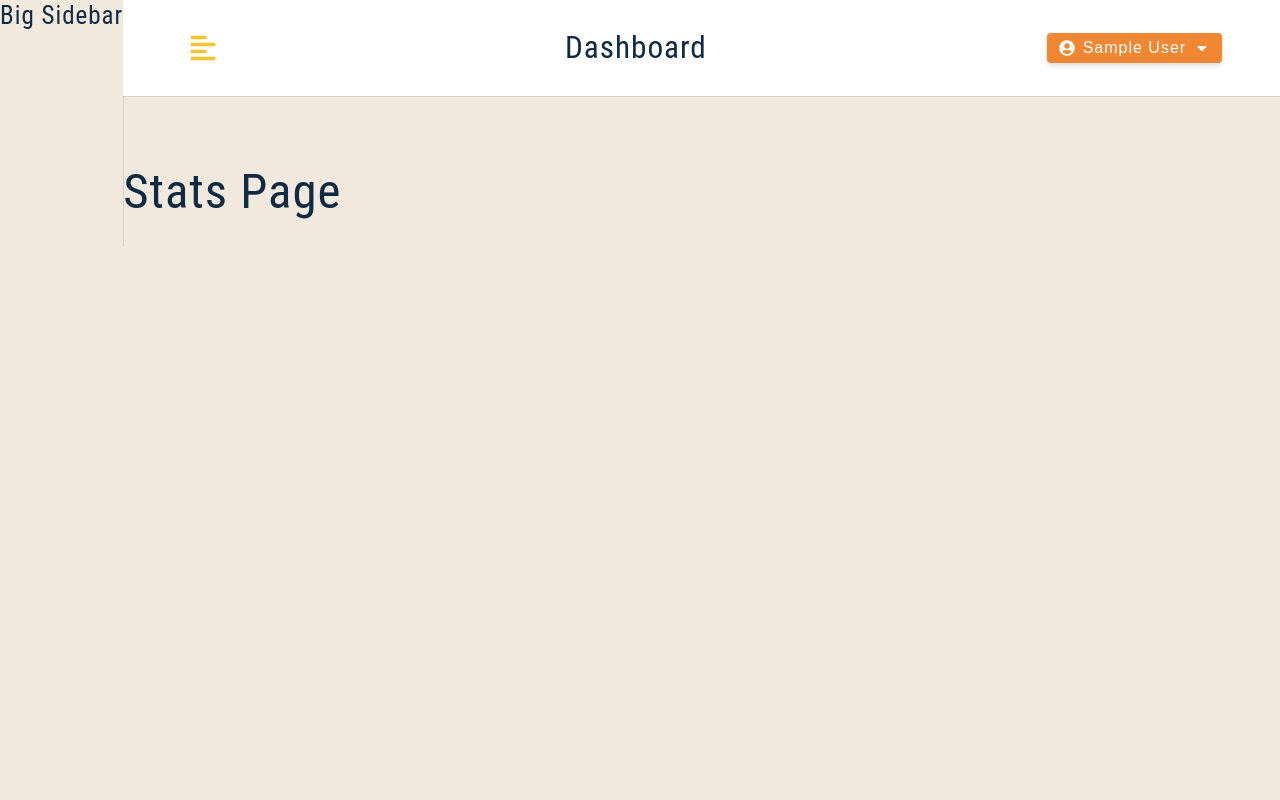
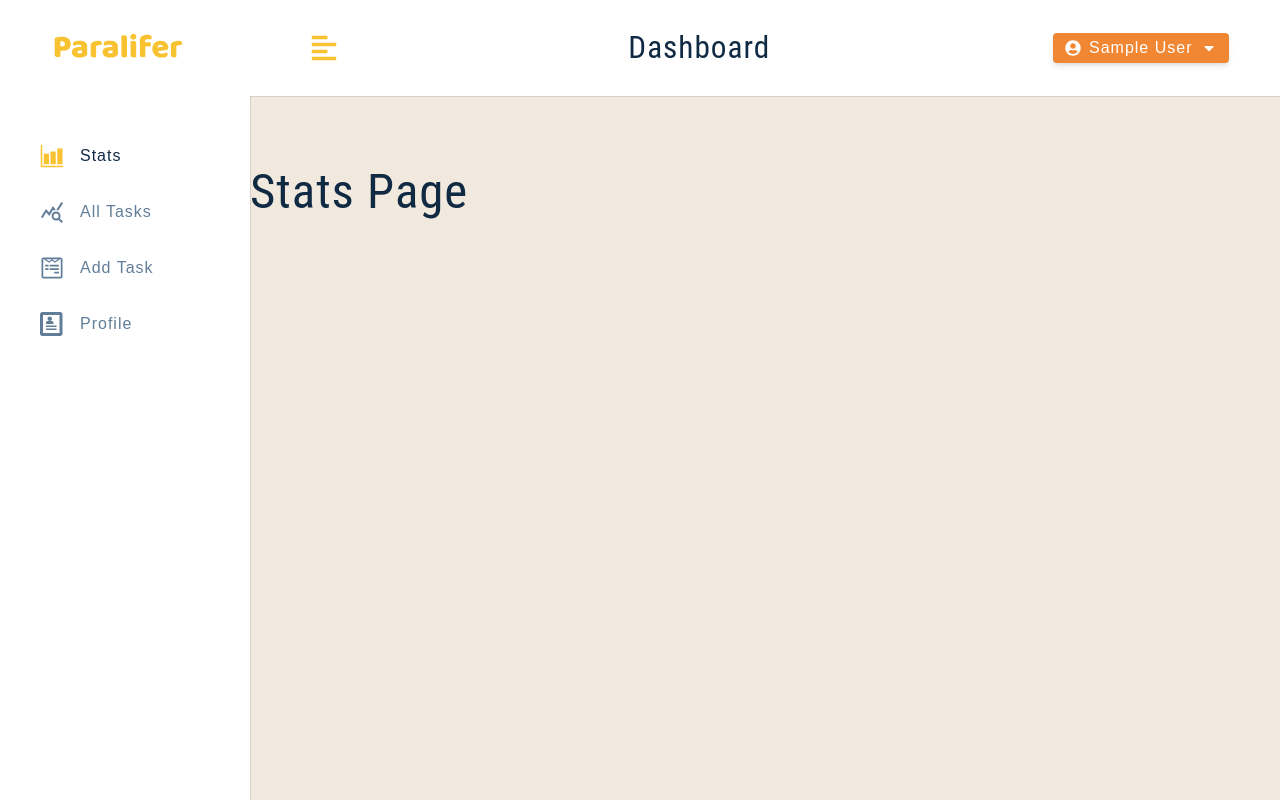
Before and after one commit to Theo-Selin/Paralifer, a React (Create React App) app in the folder client/: page / in a window 1280 px wide. Built offline with nearby package versions, Linux system fonts and the light colour scheme; sample sign-in values are in the browser's storage.

Commit message:
Big sidebar implementation

```diff
--- a/client/src/components/BigSidebar.js
+++ b/client/src/components/BigSidebar.js
@@ -1,9 +1,20 @@
+import { useAppContext } from '../context/appContext'
+import NavLinks from './NavLinks'
+import Logo from '../components/Logo'
 import Wrapper from '../assets/wrappers/BigSidebar'
 
 const BigSidebar = () => {
+  const {showSidebar, toggleSidebar} = useAppContext()
   return (
       <Wrapper>
-          <h4>Big Sidebar</h4>
+        <div className={showSidebar ? "sidebar-container" : "sidebar-container show-sidebar"}>
+          <div className="content">
+            <header>
+              <Logo />
+            </header>
+            <NavLinks toggleSidebar={toggleSidebar} />
+          </div>
+        </div>
       </Wrapper>
   )
 }
```
Also changed, not shown: client/src/assets/images/logo.svg.
